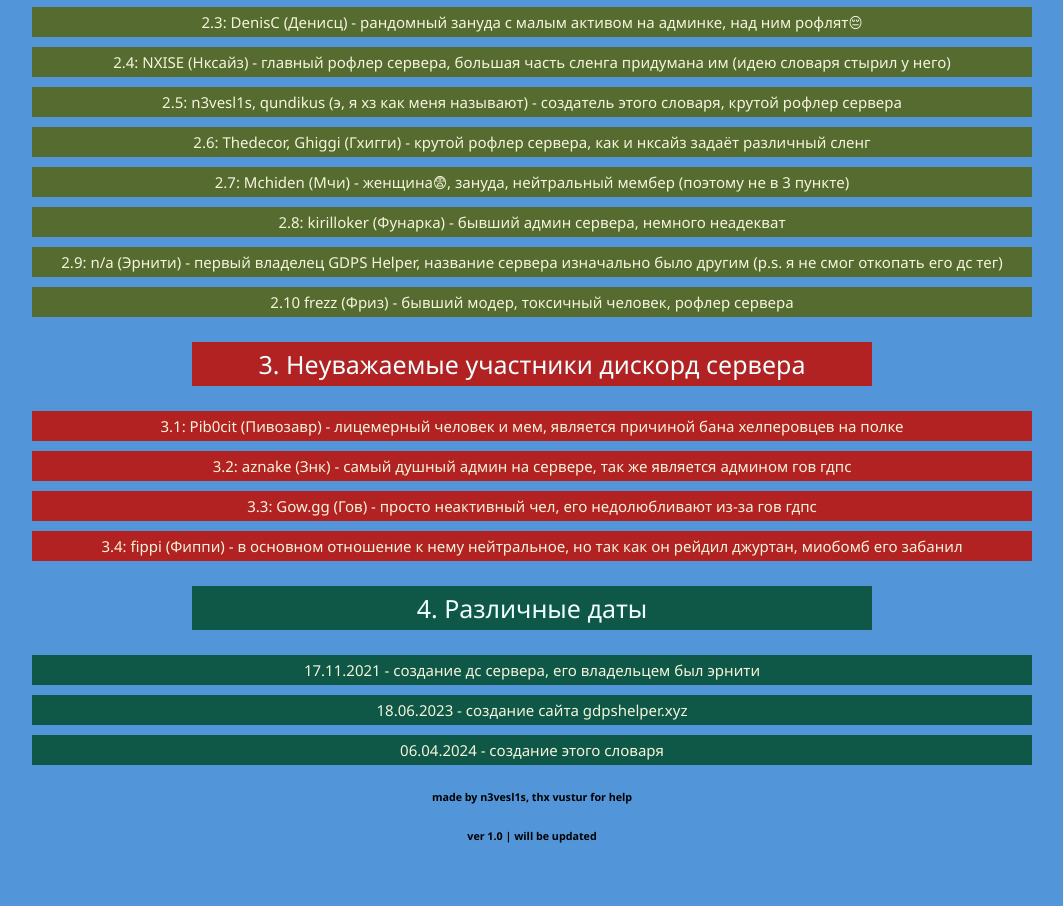
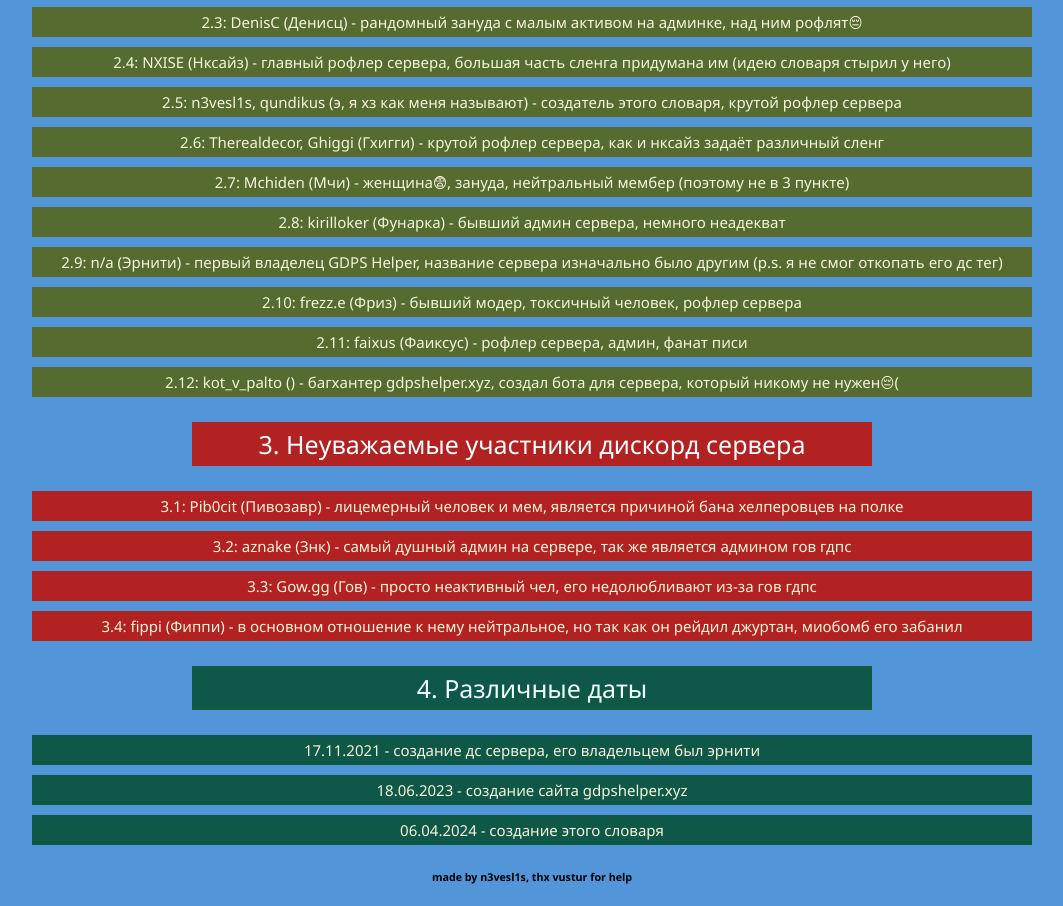
Before and after one commit to n3vesl1s/dict, a plain HTML site: page index.html in a window 1280 px wide. Shown: the part 842-1748 px from the top of the page, without its empty margins (116-1179 px from the left). Before the commit the page ends 1710 px from the top, so only its background shows below. Drawn offline with Linux system fonts and the light colour scheme.

Commit message:
Update index.html

```diff
--- a/index.html
+++ b/index.html
@@ -33,11 +33,13 @@
             <li>2.3: DenisC (Денисц) - рандомный зануда с малым активом на админке, над ним рофлят😔</li>
             <li>2.4: NXISE (Нксайз) - главный рофлер сервера, большая часть сленга придумана им (идею словаря стырил у него)</li>
             <li>2.5: n3vesl1s, qundikus (э, я хз как меня называют) - создатель этого словаря, крутой рофлер сервера</li>
-            <li>2.6: Thedecor, Ghiggi (Гхигги) - крутой рофлер сервера, как и нксайз задаёт различный сленг</li>
+            <li>2.6: Therealdecor, Ghiggi (Гхигги) - крутой рофлер сервера, как и нксайз задаёт различный сленг</li>
             <li>2.7: Mchiden (Мчи) - женщина😨, зануда, нейтральный мембер (поэтому не в 3 пункте)</li>
             <li>2.8: kirilloker (Фунарка) - бывший админ сервера, немного неадекват</li>
             <li>2.9: n/a (Эрнити) - первый владелец GDPS Helper, название сервера изначально было другим (p.s. я не смог откопать его дс тег)</li>
-            <li>2.10 frezz (Фриз) - бывший модер, токсичный человек, рофлер сервера</li>
+            <li>2.10: frezz.e (Фриз) - бывший модер, токсичный человек, рофлер сервера</li>
+            <li>2.11: faixus (Фаиксус) - рофлер сервера, админ, фанат писи</li>
+            <li>2.12: kot_v_palto () - багхантер gdpshelper.xyz, создал бота для сервера, который никому не нужен😔(</li>
         </ul>
         </div>
         <p style="background-color:firebrick ">3. Неуважаемые участники дискорд сервера</p>
```
